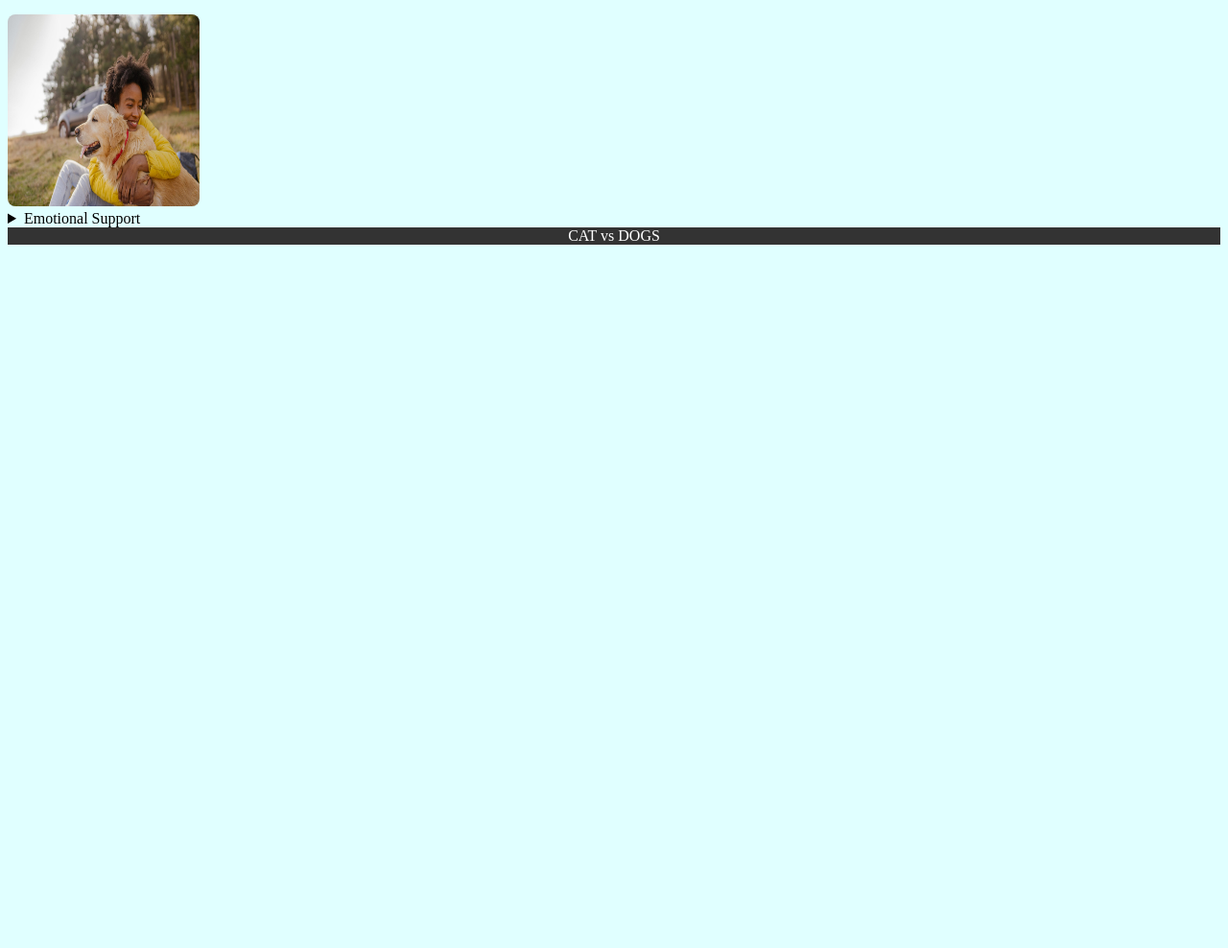
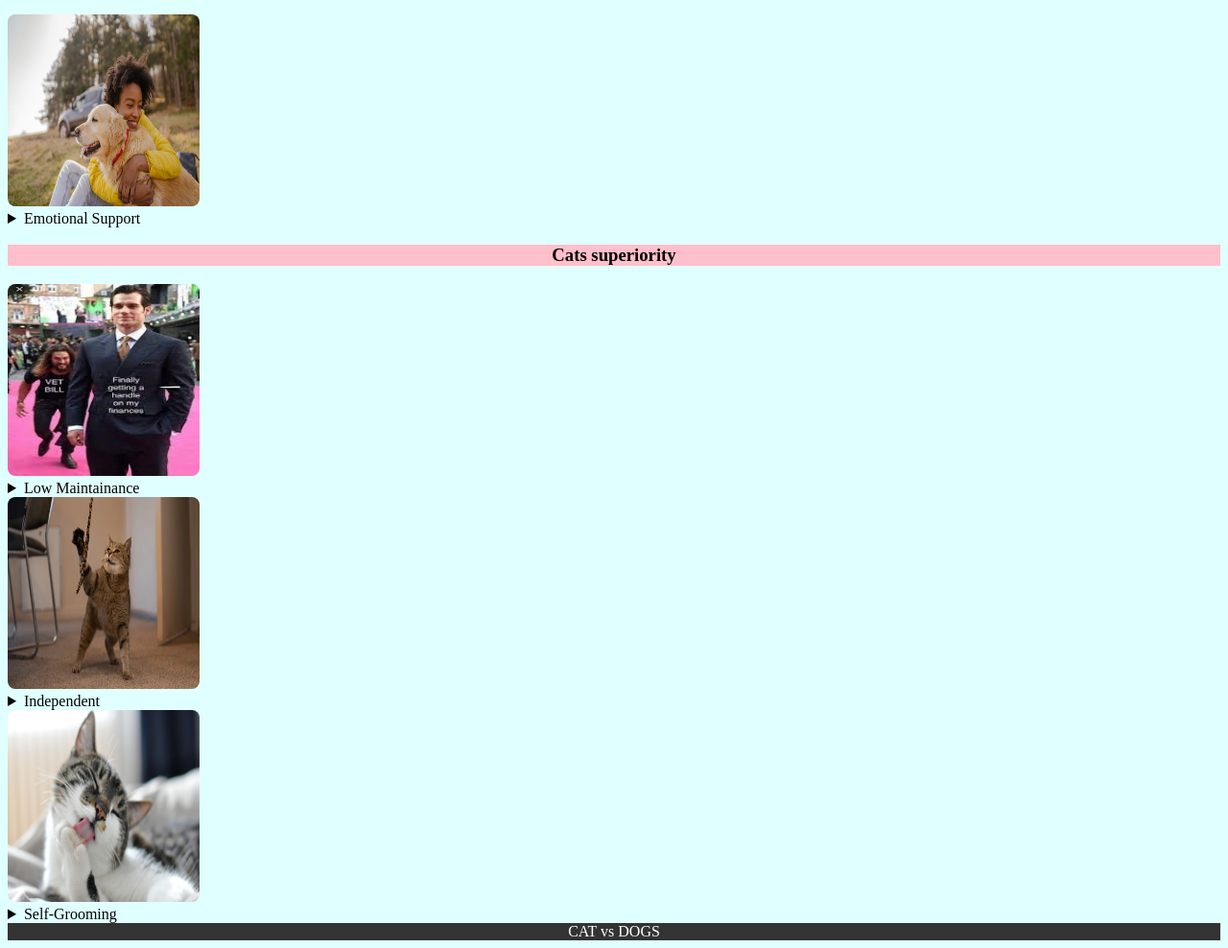
Before and after one commit to samaya007/VERY-NEW-1054-Midterm-Assignment, a plain HTML site: page index.html in a window 1280 px wide. Shown: the part 910-1898 px from the top of the page at 96% size. Before the commit the page ends 1173 px from the top, so only its background shows below. Drawn offline with Linux system fonts and the light colour scheme.

Commit message:
Cat
Added a new cat section

```diff
--- a/css/style.css
+++ b/css/style.css
@@ -55,3 +55,10 @@ p{
     color: red;
 }
 /* for all text used inside paragraph tag (<p>)  */
+
+h3{
+  color: black;
+  background-color: pink;
+  text-align: center;
+
+}
--- a/index.html
+++ b/index.html
@@ -67,6 +67,54 @@
 <!--section ends-->
 <!-- there is css used soly on the paragraph tag so make sure to edit if you are goging to change paragraph text color in cat site -->
 
+
+
+
+<!--start of cat part-->
+
+
+<h3> Cats superiority  </h3>
+
+<img src="image/meme-cat.jpg" alt="meme-about-cat-vet-bill" height="200" width="200">
+
+<details>
+  <summary> Low Maintainance </summary>
+  <p> Cats have low maintenance cost and require very little attention. So if you are a busy person
+    and cannot give proper time or if you do not have the energy then getting a cat is a very good option for you
+  </p>
+</details>
+
+
+
+<img src="image/cat-playing-itself.webp" alt="cat-playing-by-herself-with-wires" height="200" width="200">
+
+<details>
+  <summary>
+    Independent
+  </summary>
+  <p>
+  Cats are very independent creatures and do not need to be walked or played with all the time. So you don't
+  have to wake up at 5am to take your dog out for walk in winters
+  </p>
+</details>
+
+
+
+<img src="image/cat-self-grooming.jpg" alt="cat-self-grooming-on-its-own" height="200" width="200">
+
+<details>
+  <summary> Self-Grooming</summary>
+  <p>
+    Cats are clean animals that take care of their grooming on their own. So you will certainly save money
+    on grooming part too.
+  </p>
+  <br>
+</details>
+
+<!--END OF CAT PART-->
+
+
+
     <footer> CAT vs DOGS </footer>
   </body>
 </html>
```
Also changed, not shown: image/cat-playing-itself.webp (added), image/cat-self-grooming.jpg (added), image/meme-cat.jpg (added), 1 other file.
